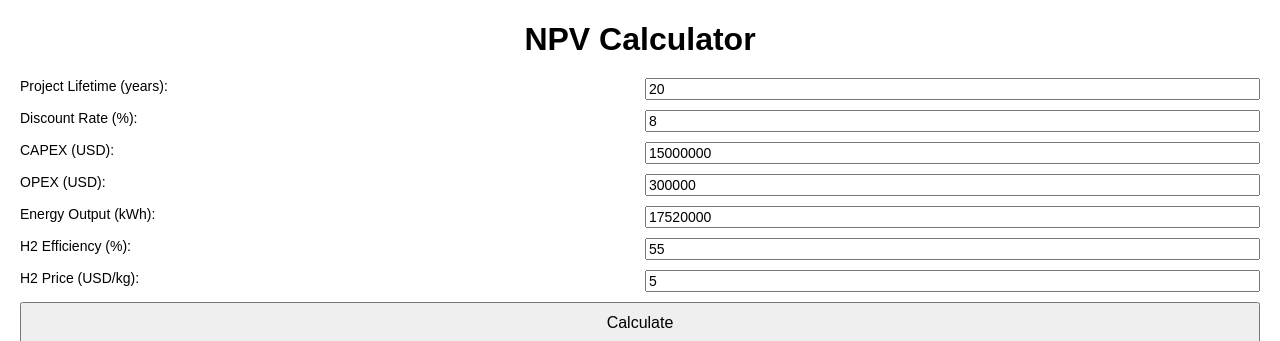
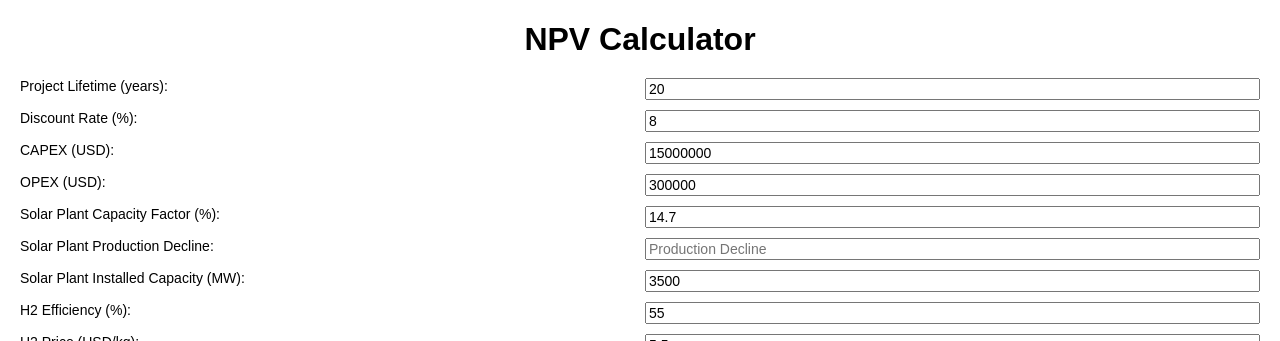
Before and after one commit to elmaxiboy/energy_economics_seminar, a Flask app: page / in a window 1280 px wide. Shown: the top 341 px of the page. Run offline with Flask 3, Linux system fonts and the light colour scheme.

Commit message:
chore: adjusted NPV

```diff
--- a/app.py
+++ b/app.py
@@ -11,17 +11,39 @@ import io
 app = Flask(__name__)
 app.secret_key = "seminar"  # Required for Flask-WTF forms
 
+#TODO intrayear, cap. factor, capture seasonality
+
 
 #TODO:include capacity factor of Solar plant, CO2 prices, radiation
 # NPV Calculation Function
-def calculate_npv(project_lifetime, discount_rate, capex, opex, energy_output, h2_efficiency, h2_price):
-    results = []
+
+def calculate_hydrogen_from_energy(mwh, efficiency):
+    # Constants
+    LHV_HYDROGEN = 33.33  # Lower Heating Value of hydrogen (kWh/kg)
+
+    # Convert MWh to kWh
+    kwh = mwh * 1000
+
+    # Calculate hydrogen production (kg)
+    hydrogen_production = (kwh * (efficiency / 100)) / LHV_HYDROGEN
+
+    return round(hydrogen_production, 2)
+
+def calculate_npv(project_lifetime, discount_rate, capex, opex, h2_efficiency, h2_price, cap_factor,installed_cap):
+
+    discounted_cash_flows = []
+    cum_npv = []
     cash_flows = []
-    energy_content_h2= 33.33 #kWh/kg
+
+    energy_output= installed_cap*(cap_factor/100)*8760 #MWh a year
     # Convert parameters
     discount_rate /= 100  # Convert to decimal
-    total_h2_production = energy_output / (energy_content_h2/(h2_efficiency/100))  # Annual H2 production in kg
+    total_h2_production = calculate_hydrogen_from_energy(energy_output,h2_efficiency)  # Annual H2 production in kg
     annual_revenue = total_h2_production * h2_price
+
+    cum_npv.append(-capex)  # Initial investment at Year 1
+    discounted_cash_flows.append(0)
+    cash_flows.append(0)
 
     # Calculate NPV
     for year in range(1, project_lifetime + 1):
@@ -31,15 +53,95 @@ def calculate_npv(project_lifetime, discount_rate, capex, opex, energy_output, h
 
         # Discounted cash flow
         discounted_cf = annual_cash_flow / ((1 + discount_rate) ** year)
-        results.append(discounted_cf)
+        cum_npv.append(cum_npv[-1] + discounted_cf)
+        discounted_cash_flows.append(discounted_cf)
 
-    npv = sum(results) - capex  # Subtract initial CapEx
-    return round(npv, 2), round(total_h2_production, 2), round(annual_revenue, 2), cash_flows, results
+    npv = sum(discounted_cash_flows) - capex  # Subtract initial CapEx
+    return round(energy_output, 2),round(npv, 2), round(total_h2_production, 2), round(annual_revenue, 2), cash_flows, discounted_cash_flows,cum_npv
+
+
+
+@app.route("/", methods=["GET", "POST"])
+def index():
+    default_values = {
+        "project_lifetime": 20,
+        "discount_rate": 8,
+        "capex": 15000000,
+        "opex": 300000,
+        "h2_efficiency": 55,
+        "h2_price": 5.5,
+        "cap_factor":14.7,
+        "installed_cap":3500
+    }
+
+    if request.method == "POST":
+        project_lifetime = int(request.form["project_lifetime"])
+        discount_rate = float(request.form["discount_rate"])
+        capex = float(request.form["capex"])
+        opex = float(request.form["opex"])
+        h2_efficiency = float(request.form["h2_efficiency"])
+        h2_price = float(request.form["h2_price"])
+        cap_factor = float(request.form["cap_factor"])
+        installed_cap = float(request.form["installed_cap"])
+
+        energy_output,npv, total_h2_production, annual_revenue, cash_flows, discounted_cash_flows,cum_npv = calculate_npv(
+            project_lifetime, discount_rate, capex, opex, h2_efficiency, h2_price,cap_factor,installed_cap
+        )
+
+        # Pass the zipped data to the template
+        cash_flows = [annual_revenue - opex for _ in range(0, project_lifetime + 1)]
+        cash_flow_table = list(zip(range(0, project_lifetime + 1), cash_flows, discounted_cash_flows,cum_npv))
+
+        total_cash_flow = sum(cash_flows) or 0
+        total_discounted_cash_flow = sum(discounted_cash_flows) or 0
+        total_cum_npv = cum_npv[-1] or 0
+
+        return render_template(
+            "index.html",
+            npv=npv,
+            total_h2_production=total_h2_production,
+            energy_output=energy_output,
+            annual_revenue=annual_revenue,
+            cash_flow_table=cash_flow_table,
+            total_cash_flow=round(total_cash_flow, 2),
+            total_discounted_cash_flow=round(total_discounted_cash_flow, 2),
+            total_cum_npv=round(total_cum_npv, 2),
+            inputs=request.form
+        )
+
+    return render_template("index.html", inputs=default_values)
+
+@app.template_filter("format_number")
+def format_number(value):
+    try:
+        return "{:,.2f}".format(value)
+    except (TypeError, ValueError):
+        return value
+
+@app.route("/npv-graph", methods=["GET", "POST"])
+def npv_graph():
+    project_lifetime = int(request.args.get("project_lifetime", 20))
+    discount_rate = float(request.args.get("discount_rate", 8))
+    capex = float(request.args.get("capex", 15000000))
+    opex = float(request.args.get("opex", 300000))
+    h2_efficiency = float(request.args.get("h2_efficiency", 55))
+    h2_price = float(request.args.get("h2_price", 5))
+    cap_factor = float(request.args.get("cap_factor", 5))
+    installed_cap = float(request.args.get("installed_cap", 5))
+
+    _,_, _, _, _, _,cum_npv = calculate_npv(
+        project_lifetime, discount_rate, capex, opex, h2_efficiency, h2_price,cap_factor,installed_cap
+    )
+
+
+    img = generate_npv_graph(project_lifetime, cum_npv)
+    return send_file(img, mimetype='image/png')
+
 
 # Function to Generate NPV Graph
 def generate_npv_graph(project_lifetime, discounted_cash_flows_with_capex):
     # Cumulative cash flows (including initial CapEx)
-    cumulative_npv = np.cumsum(discounted_cash_flows_with_capex)
+    cumulative_npv = discounted_cash_flows_with_capex
     years = range(0, project_lifetime + 1)  # Include year 0 for CapEx
 
     def millions_formatter(x, pos):
@@ -64,77 +166,5 @@ def generate_npv_graph(project_lifetime, discounted_cash_flows_with_capex):
     return img
 
 
-@app.route("/", methods=["GET", "POST"])
-def index():
-    default_values = {
-        "project_lifetime": 20,
-        "discount_rate": 8,
-        "capex": 15000000,
-        "opex": 300000,
-        "energy_output": 17520000,
-        "h2_efficiency": 55,
-        "h2_price": 5
-    }
-
-    if request.method == "POST":
-        project_lifetime = int(request.form["project_lifetime"])
-        discount_rate = float(request.form["discount_rate"])
-        capex = float(request.form["capex"])
-        opex = float(request.form["opex"])
-        energy_output = float(request.form["energy_output"])
-        h2_efficiency = float(request.form["h2_efficiency"])
-        h2_price = float(request.form["h2_price"])
-
-        npv, total_h2_production, annual_revenue, cash_flows, discounted_cash_flows = calculate_npv(
-            project_lifetime, discount_rate, capex, opex, energy_output, h2_efficiency, h2_price
-        )
-
-        # Pass the zipped data to the template
-        cash_flows = [annual_revenue - opex for _ in range(1, project_lifetime + 1)]
-        cash_flow_table = list(zip(range(1, project_lifetime + 1), cash_flows, discounted_cash_flows))
-
-        total_cash_flow = sum(cash_flows) or 0
-        total_discounted_cash_flow = sum(discounted_cash_flows) or 0
-
-        return render_template(
-            "index.html",
-            npv=npv,
-            total_h2_production=total_h2_production,
-            annual_revenue=annual_revenue,
-            cash_flow_table=cash_flow_table,
-            total_cash_flow=round(total_cash_flow, 2),
-            total_discounted_cash_flow=round(total_discounted_cash_flow, 2),
-            inputs=request.form
-        )
-
-    return render_template("index.html", inputs=default_values)
-
-@app.template_filter("format_number")
-def format_number(value):
-    try:
-        return "{:,.2f}".format(value)
-    except (TypeError, ValueError):
-        return value
-
-
-@app.route("/npv-graph", methods=["GET", "POST"])
-def npv_graph():
-    project_lifetime = int(request.args.get("project_lifetime", 20))
-    discount_rate = float(request.args.get("discount_rate", 8))
-    capex = float(request.args.get("capex", 15000000))
-    opex = float(request.args.get("opex", 300000))
-    energy_output = float(request.args.get("energy_output", 17520000))
-    h2_efficiency = float(request.args.get("h2_efficiency", 55))
-    h2_price = float(request.args.get("h2_price", 5))
-
-    _, _, _, _, discounted_cash_flows = calculate_npv(
-        project_lifetime, discount_rate, capex, opex, energy_output, h2_efficiency, h2_price
-    )
-    discounted_cash_flows_with_capex = [-capex] + discounted_cash_flows
-
-    img = generate_npv_graph(project_lifetime, discounted_cash_flows_with_capex)
-    return send_file(img, mimetype='image/png')
-
-
 if __name__ == "__main__":
     app.run(debug=True)
--- a/templates/index.html
+++ b/templates/index.html
@@ -3,109 +3,40 @@
 <head>
     <meta charset="UTF-8">
     <meta name="viewport" content="width=device-width, initial-scale=1.0">
-    <title>NPV Calculator</title>
-    <style>
-        body {
-            font-family: Arial, sans-serif;
-            margin: 20px;
-            padding: 0;
-        }
-
-        h1 {
-            text-align: center;
-            margin-bottom: 20px;
-        }
-
-        form {
-            display: grid;
-            grid-template-columns: repeat(2, 1fr);
-            gap: 10px;
-            margin-bottom: 20px;
-        }
-
-        label, input, button {
-            font-size: 14px;
-        }
-
-        label {
-            margin-right: 5px;
-        }
-
-        input {
-            width: 100%;
-            box-sizing: border-box;
-        }
-
-        button {
-            grid-column: span 2;
-            padding: 10px;
-            font-size: 16px;
-        }
-
-        table {
-            width: 100%;
-            border-collapse: collapse;
-            margin-top: 20px;
-        }
-
-        th, td {
-            border: 1px solid #ccc;
-            padding: 8px;
-            text-align: center;
-        }
-
-        th {
-            background-color: #f4f4f4;
-        }
-
-        img {
-            display: block;
-            margin: 20px auto;
-            max-width: 100%;
-        }
-
-        .results {
-            display: grid;
-            grid-template-columns: 1fr 2fr;
-            gap: 10px;
-            margin-top: 20px;
-        }
-
-        .results > div {
-            padding: 10px;
-            border: 1px solid #ccc;
-            background-color: #f9f9f9;
-        }
-
-        .results h3 {
-            margin-top: 0;
-        }
-    </style>
+    <link rel="stylesheet" href="{{ url_for('static', filename='css/styles.css') }}">
+    <title>Advanced Seminar</title>
 </head>
 <body>
     <h1>NPV Calculator</h1>
+
     <form method="post">
         <!-- Input fields -->
         <label for="project_lifetime">Project Lifetime (years):</label>
         <input type="number" id="project_lifetime" name="project_lifetime" value="{{ inputs.project_lifetime }}" placeholder="Project Lifetime (years)" required>
 
         <label for="discount_rate">Discount Rate (%):</label>
-        <input type="number" step="0.01" id="discount_rate" name="discount_rate" value="{{ inputs.discount_rate }}" placeholder="Discount Rate (%)" required>
+        <input type="number" step="0.1" id="discount_rate" name="discount_rate" value="{{ inputs.discount_rate }}" placeholder="Discount Rate (%)" required>
 
         <label for="capex">CAPEX (USD):</label>
-        <input type="number" step="0.01" id="capex" name="capex" value="{{ inputs.capex }}" placeholder="CAPEX (USD)" required>
+        <input type="number" step="0.1" id="capex" name="capex" value="{{ inputs.capex }}" placeholder="CAPEX (USD)" required>
 
         <label for="opex">OPEX (USD):</label>
-        <input type="number" step="0.01" id="opex" name="opex" value="{{ inputs.opex }}" placeholder="OPEX (USD)" required>
+        <input type="number" step="0.1" id="opex" name="opex" value="{{ inputs.opex }}" placeholder="OPEX (USD)" required>
 
-        <label for="energy_output">Energy Output (kWh):</label>
-        <input type="number" step="0.01" id="energy_output" name="energy_output" value="{{ inputs.energy_output }}" placeholder="Energy Output (kWh)" required>
+        <label for="cap_factor">Solar Plant Capacity Factor (%):</label>
+        <input type="number" step="0.1" id="cap_factor" name="cap_factor" value="{{ inputs.cap_factor }}" placeholder="Capacity Factor" required>
+
+        <label for="prod_decline">Solar Plant Production Decline:</label>
+        <input type="number" step="0.1" id="prod_decline" name="prod_decline" value="{{ inputs.prod_decline }}" placeholder="Production Decline">
+
+        <label for="installed_cap">Solar Plant Installed Capacity (MW):</label>
+        <input type="number" step="0.1" id="installed_cap" name="installed_cap" value="{{ inputs.installed_cap }}" placeholder="Installed Capacity" required>
 
         <label for="h2_efficiency">H2 Efficiency (%):</label>
-        <input type="number" step="0.01" id="h2_efficiency" name="h2_efficiency" value="{{ inputs.h2_efficiency }}" placeholder="H2 Efficiency (%)" required>
+        <input type="number" step="1" id="h2_efficiency" name="h2_efficiency" value="{{ inputs.h2_efficiency }}" placeholder="H2 Efficiency (%)" required>
 
         <label for="h2_price">H2 Price (USD/kg):</label>
-        <input type="number" step="0.01" id="h2_price" name="h2_price" value="{{ inputs.h2_price }}" placeholder="H2 Price (USD/kg)" required>
+        <input type="number" step="0.1" id="h2_price" name="h2_price" value="{{ inputs.h2_price }}" placeholder="H2 Price (USD/kg)" required>
 
         <button type="submit">Calculate</button>
     </form>
@@ -114,13 +45,14 @@
     <div class="results">
         <div>
             <h3>Summary</h3>
+            <p><strong>Energy Output:</strong> {{ energy_output | format_number }} MWh/year</p>
             <p><strong>NPV:</strong> {{ npv | format_number }}</p>
             <p><strong>Total H2 Production:</strong> {{ total_h2_production | format_number }} kg/year</p>
             <p><strong>Annual Revenue:</strong> {{ annual_revenue | format_number }} USD</p>
         </div>
         <div>
             <h3>NPV Graph</h3>
-            <img src="/npv-graph?project_lifetime={{ inputs.project_lifetime }}&discount_rate={{ inputs.discount_rate }}&capex={{ inputs.capex }}&opex={{ inputs.opex }}&energy_output={{ inputs.energy_output }}&h2_efficiency={{ inputs.h2_efficiency }}&h2_price={{ inputs.h2_price }}" alt="NPV Graph">
+            <img src="/npv-graph?project_lifetime={{ inputs.project_lifetime }}&discount_rate={{ inputs.discount_rate }}&capex={{ inputs.capex }}&opex={{ inputs.opex }}&h2_efficiency={{ inputs.h2_efficiency }}&h2_price={{ inputs.h2_price }}&cap_factor={{ inputs.cap_factor }}&&installed_cap={{ inputs.installed_cap}}" alt="NPV Graph">
         </div>
     </div>
 
@@ -130,18 +62,21 @@
             <th>Year</th>
             <th>Cash Flow</th>
             <th>Discounted Cash Flow</th>
+            <th>Cumulated NPV</th>
         </tr>
-        {% for year, cash_flow, discounted_cf in cash_flow_table %}
+        {% for year, cash_flow, discounted_cf, cum_npv in cash_flow_table %}
         <tr>
             <td>{{ year }}</td>
             <td>{{ cash_flow | round(2) | format_number }}</td>
             <td>{{ discounted_cf | round(2) | format_number }}</td>
+            <td>{{ cum_npv | round(2) | format_number }}</td>
         </tr>
         {% endfor %}
         <tr>
             <td><strong>Total</strong></td>
             <td><strong>{{ total_cash_flow | format_number }}</strong></td>
             <td><strong>{{ total_discounted_cash_flow | format_number }}</strong></td>
+            <td><strong>{{ total_cum_npv | format_number }}</strong></td>
         </tr>
     </table>
     {% endif %}
```
Also changed, not shown: npv_graph.png (deleted).
